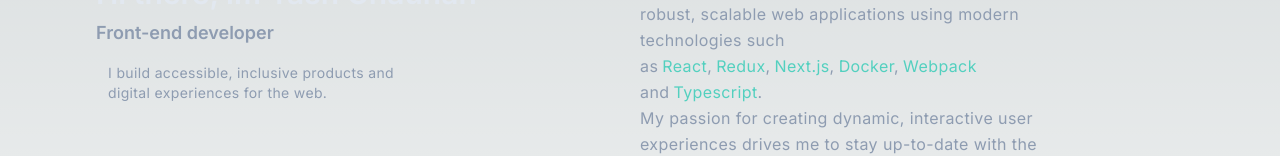
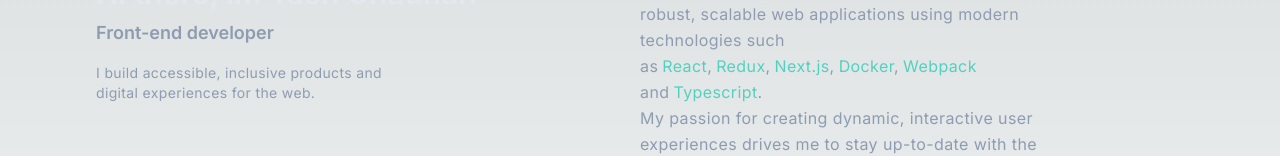
Before and after one commit to YashChauhan858/skords, a Next.js app: page / in a window 1280 px wide. Shown: the part 209-365 px from the top of the page. Built offline with nearby package versions, Linux system fonts and the light colour scheme.

Commit message:
removed padding left

```diff
--- a/src/app/page.tsx
+++ b/src/app/page.tsx
@@ -12,7 +12,7 @@
           <p className="font-semibold text-lg text-textColorMuted mt-2">
             Front-end developer
           </p>
-          <p className="mt-4 pl-3 text-sm w-3/5 lg:w-[80%] text-textColorMuted tracking-wide lg:pl-0">
+          <p className="mt-4 text-sm w-3/5 lg:w-[80%] text-textColorMuted tracking-wide lg:pl-0">
             I build accessible, inclusive products and digital experiences for
             the web.
           </p>
```
